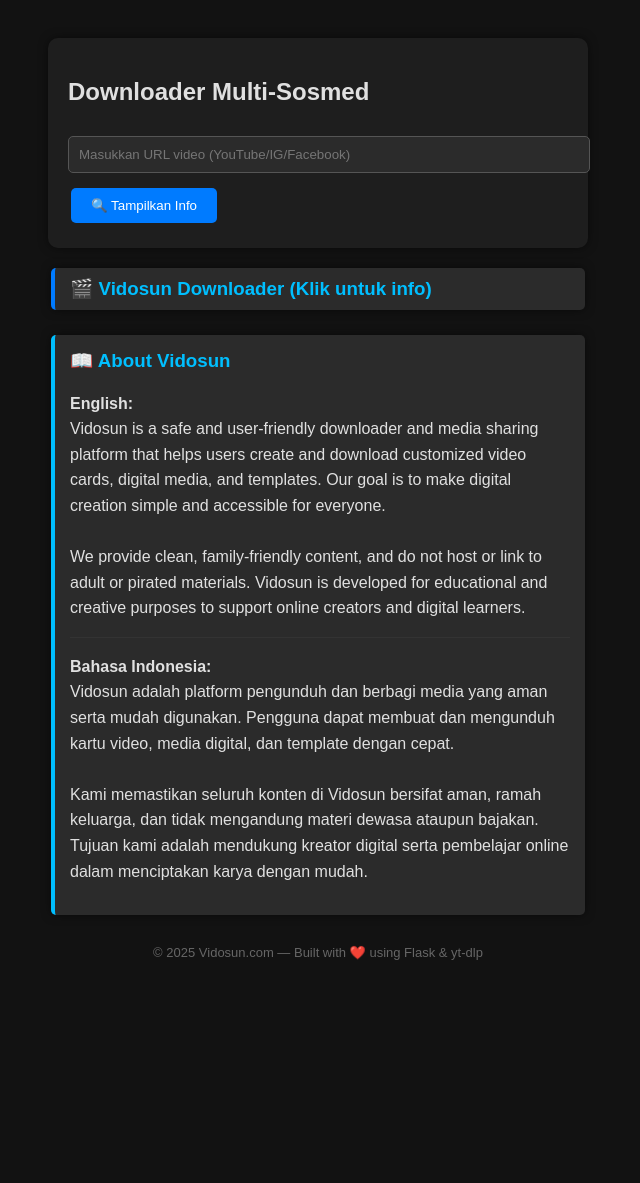
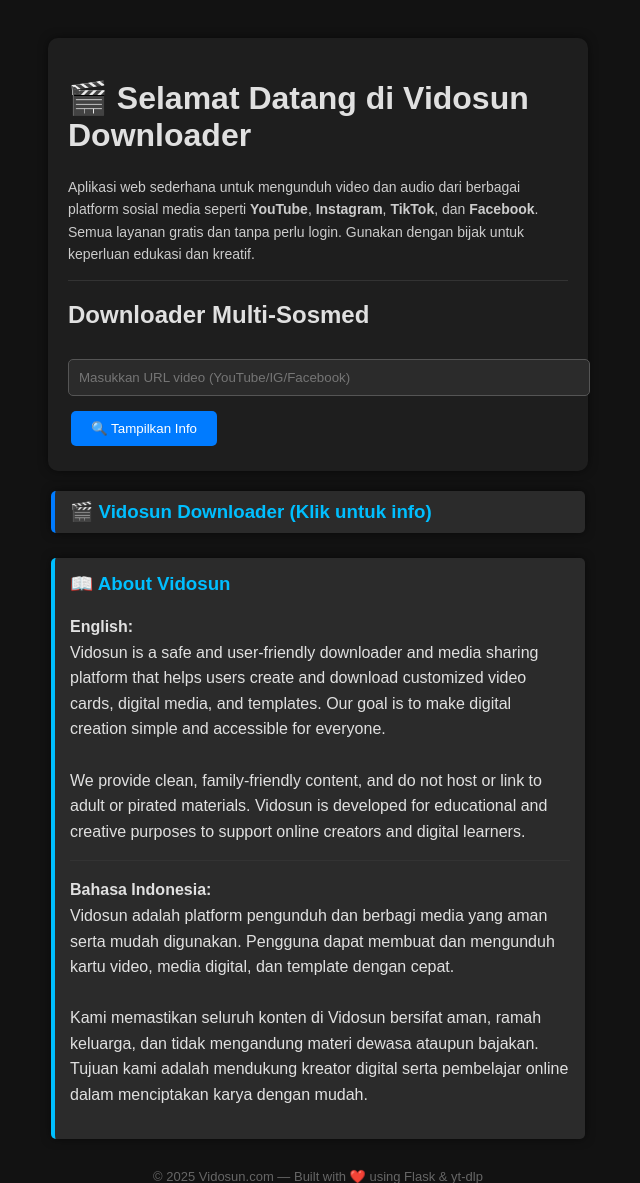
Before and after one commit to sta-973/vidosun, a Flask app: page / in a window 1280 px wide. Shown: the top 1183 px of the page, without its empty margins (322-962 px from the left). Before the commit the page ends 960 px from the top, so only its background shows below. Run offline with Flask 3, Linux system fonts and the light colour scheme; some libraries are stand-ins or nearby versions.

Commit message:
Update index.html

```diff
--- a/templates/index.html
+++ b/templates/index.html
@@ -102,6 +102,15 @@
 </head>
 <body>
     <div class="container">
+        <h1>🎬 Selamat Datang di Vidosun Downloader</h1>
+        <p style="font-size:14px; line-height:1.6; color:#ccc;">
+            Aplikasi web sederhana untuk mengunduh video dan audio dari berbagai platform sosial media seperti
+            <strong>YouTube</strong>, <strong>Instagram</strong>, <strong>TikTok</strong>, dan <strong>Facebook</strong>.
+            Semua layanan gratis dan tanpa perlu login. Gunakan dengan bijak untuk keperluan edukasi dan kreatif.
+        </p>
+
+        <hr style="border: none; border-top: 1px solid #333; margin: 15px 0;">
+
         <h2>Downloader Multi-Sosmed</h2>
         <form method="POST">
             <input type="text" name="url" placeholder="Masukkan URL video (YouTube/IG/Facebook)" value="{{ url or '' }}" required>
```
